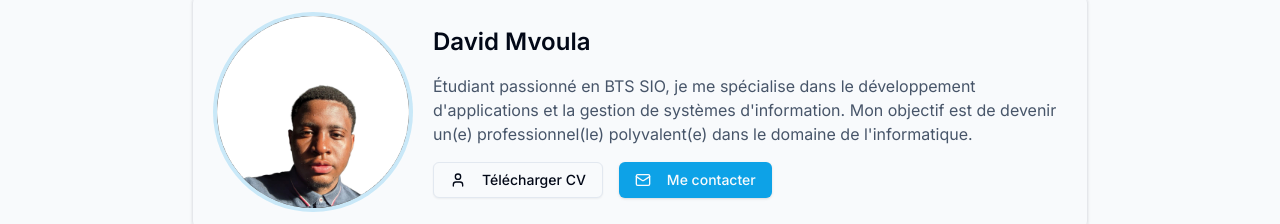
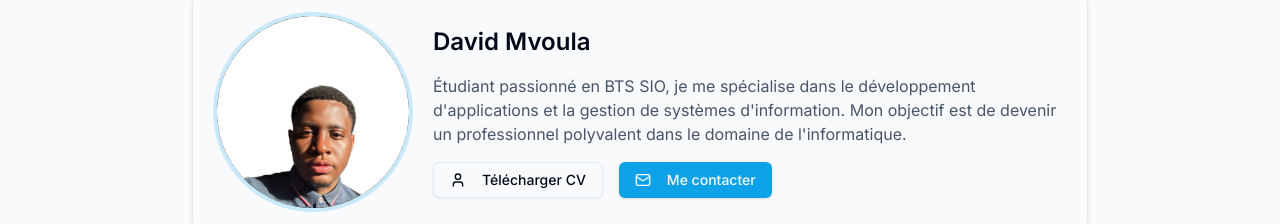
Before and after one commit to DMV242/portofolio_bts, a Next.js app: page /a-propos in a window 1280 px wide. Shown: the part 157-381 px from the top of the page. Built offline with nearby package versions, Linux system fonts and the light colour scheme.

Commit message:
fix: simplify wording in the About section for clarity

```diff
--- a/app/a-propos/page.tsx
+++ b/app/a-propos/page.tsx
@@ -67,7 +67,7 @@ export default function About() {
                 <h2 className="text-2xl font-semibold">David Mvoula</h2>
                 <p className="text-slate-600">
                   Étudiant passionné en BTS SIO, je me spécialise dans le développement d'applications et la
-                  gestion de systèmes d'information. Mon objectif est de devenir un(e) professionnel(le) polyvalent(e)
+                  gestion de systèmes d'information. Mon objectif est de devenir un professionnel polyvalent
                   dans le domaine de l'informatique.
                 </p>
                 <div className="flex flex-wrap justify-center md:justify-start gap-4">
```
